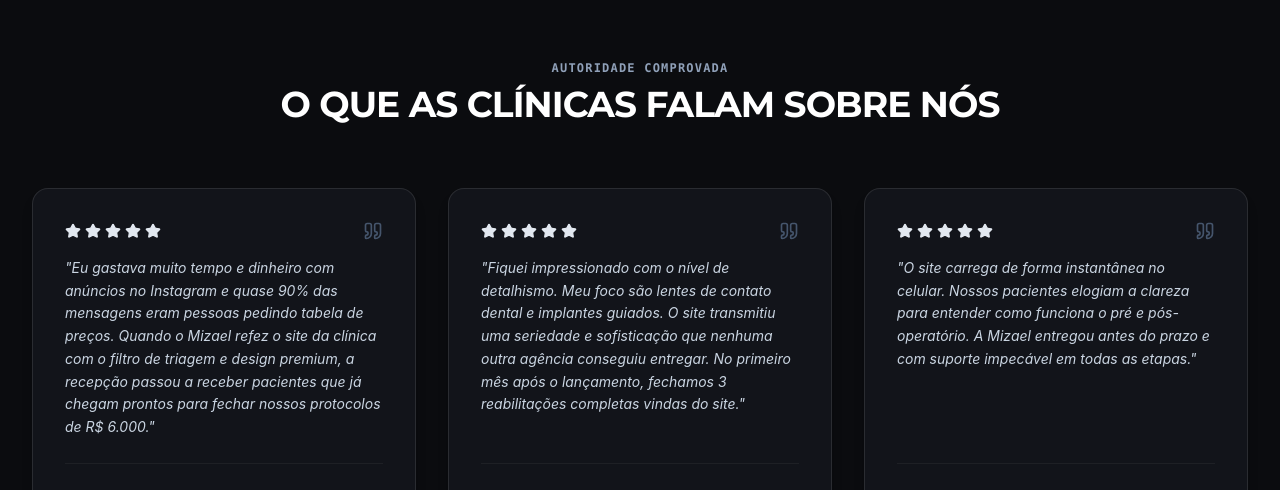
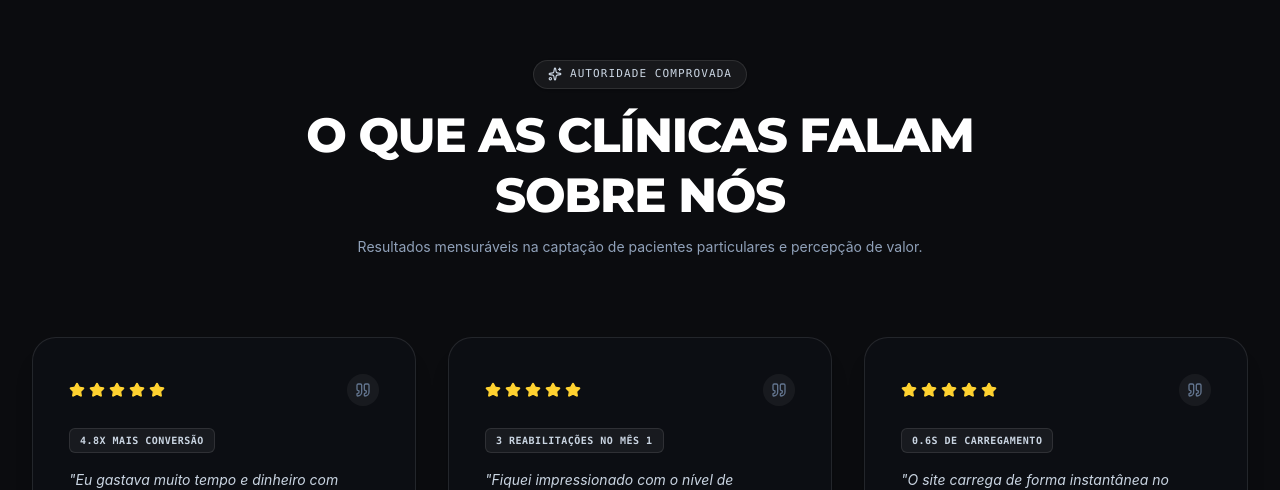
Before and after one commit to barriufofo-cyber/webmizael, a React (Vite) app: page / in a window 1280 px wide. Shown: the part 5879-6369 px from the top of the page. Built offline with nearby package versions, Linux system fonts and the light colour scheme.

Commit message:
feat: adicionar efeito spotlight interativo e badges nos cards de depoimentos

```diff
--- a/src/components/Testimonials.tsx
+++ b/src/components/Testimonials.tsx
@@ -1,5 +1,63 @@
-import React from 'react';
-import { Star, Quote, CheckCircle2 } from 'lucide-react';
+import React, { useRef, useState } from 'react';
+import { Star, Quote, CheckCircle2, Sparkles, Building2, MapPin } from 'lucide-react';
+
+interface SpotlightCardProps {
+  children: React.ReactNode;
+  className?: string;
+}
+
+const SpotlightCard: React.FC<SpotlightCardProps> = ({ children, className = '' }) => {
+  const cardRef = useRef<HTMLDivElement>(null);
+  const [position, setPosition] = useState({ x: 0, y: 0 });
+  const [opacity, setOpacity] = useState(0);
+
+  const handleMouseMove = (e: React.MouseEvent<HTMLDivElement>) => {
+    if (!cardRef.current) return;
+    const rect = cardRef.current.getBoundingClientRect();
+    setPosition({
+      x: e.clientX - rect.left,
+      y: e.clientY - rect.top,
+    });
+  };
+
+  const handleMouseEnter = () => setOpacity(1);
+  const handleMouseLeave = () => setOpacity(0);
+
+  return (
+    <div
+      ref={cardRef}
+      onMouseMove={handleMouseMove}
+      onMouseEnter={handleMouseEnter}
+      onMouseLeave={handleMouseLeave}
+      className={`relative rounded-3xl border border-white/10 bg-[#0d0f14]/90 p-7 sm:p-9 overflow-hidden transition-all duration-300 hover:border-slate-300/40 hover:-translate-y-1.5 shadow-xl group ${className}`}
+    >
+      {/* Dynamic Interactive Spotlight that follows the mouse cursor */}
+      <div
+        className="pointer-events-none absolute -inset-px rounded-3xl transition-opacity duration-300"
+        style={{
+          opacity,
+          background: `radial-gradient(450px circle at ${position.x}px ${position.y}px, rgba(255, 255, 255, 0.08), transparent 60%)`,
+        }}
+      />
+      {/* Subtle border highlight following cursor */}
+      <div
+        className="pointer-events-none absolute -inset-px rounded-3xl transition-opacity duration-300"
+        style={{
+          opacity,
+          background: `radial-gradient(280px circle at ${position.x}px ${position.y}px, rgba(226, 232, 240, 0.25), transparent 70%)`,
+          mask: 'linear-gradient(#fff 0 0) content-box, linear-gradient(#fff 0 0)',
+          WebkitMask: 'linear-gradient(#fff 0 0) content-box, linear-gradient(#fff 0 0)',
+          maskComposite: 'exclude',
+          WebkitMaskComposite: 'xor',
+          padding: '1px',
+        }}
+      />
+      <div className="relative z-10 flex flex-col justify-between h-full">
+        {children}
+      </div>
+    </div>
+  );
+};
 
 export const Testimonials: React.FC = () => {
   const testimonials = [
@@ -10,7 +68,8 @@ export const Testimonials: React.FC = () => {
       role: 'Médica Dermatologista · CRM/SP 179.330',
       clinic: 'Clínica Figueiredo Dermatologia',
       location: 'São Paulo, SP',
-      verified: 'Paciente particular exclusivo',
+      verified: 'Paciente particular de alto ticket',
+      metric: '4.8x mais conversão',
     },
     {
       quote:
@@ -20,6 +79,7 @@ export const Testimonials: React.FC = () => {
       clinic: 'Montenegro Oral Institute',
       location: 'Barra da Tijuca, RJ',
       verified: 'R$ 140k em fechamentos no 1º mês',
+      metric: '3 reabilitações no mês 1',
     },
     {
       quote:
@@ -29,39 +89,52 @@ export const Testimonials: React.FC = () => {
       clinic: 'Prado Plastic Surgery',
       location: 'Curitiba, PR',
       verified: 'Score 100 no Google PageSpeed',
+      metric: '0.6s de carregamento',
     },
   ];
 
   return (
-    <section id="depoimentos" className="py-24 sm:py-32 relative bg-[#0b0c0f]">
+    <section id="depoimentos" className="py-24 sm:py-32 relative bg-[#0b0c0f] overflow-hidden">
+      {/* Background Subtle Ambient Lighting */}
+      <div className="absolute top-1/2 left-1/2 -translate-x-1/2 -translate-y-1/2 w-[700px] h-[350px] bg-slate-400/5 rounded-full blur-3xl pointer-events-none -z-10" />
+
       <div className="max-w-7xl mx-auto px-4 sm:px-6 lg:px-8">
 
-        {/* Header */}
-        <div className="text-center max-w-3xl mx-auto mb-16">
-          <div className="text-xs font-semibold tracking-widest text-slate-400 uppercase font-mono mb-2">
-            Autoridade Comprovada
+        {/* Section Header */}
+        <div className="text-center max-w-3xl mx-auto mb-16 sm:mb-20">
+          <div className="inline-flex items-center gap-2 px-3.5 py-1.5 rounded-full bg-white/5 border border-white/10 text-slate-300 text-xs font-medium tracking-wide mb-4 shadow-sm">
+            <Sparkles className="w-3.5 h-3.5 text-slate-300" />
+            <span className="uppercase tracking-widest text-[11px] font-mono">Autoridade Comprovada</span>
           </div>
-          <h2 className="text-2xl sm:text-4xl font-bold text-white tracking-tight font-heading uppercase">
-            O Que As Clínicas Falam Sobre Nós
+
+          <h2 className="text-3xl sm:text-4xl md:text-5xl font-extrabold text-white tracking-tight font-heading leading-tight uppercase">
+            O Que as Clínicas Falam Sobre Nós
           </h2>
+          <p className="mt-3 text-sm text-slate-400 max-w-xl mx-auto">
+            Resultados mensuráveis na captação de pacientes particulares e percepção de valor.
+          </p>
         </div>
 
-        {/* Testimonials Grid */}
+        {/* Testimonials Spotlight Grid */}
         <div className="grid grid-cols-1 md:grid-cols-3 gap-6 sm:gap-8">
           {testimonials.map((item, index) => (
-            <div
-              key={index}
-              className="bg-[#12141a] border border-white/10 hover:border-white/20 rounded-2xl p-6 sm:p-8 flex flex-col justify-between transition-all duration-300 hover:-translate-y-1 shadow-lg text-left"
-            >
+            <SpotlightCard key={index}>
               <div>
                 {/* Rating stars & Quote Icon */}
-                <div className="flex items-center justify-between mb-4">
-                  <div className="flex items-center gap-1 text-slate-200">
+                <div className="flex items-center justify-between mb-5">
+                  <div className="flex items-center gap-1">
                     {[...Array(5)].map((_, i) => (
-                      <Star key={i} className="w-4 h-4 fill-slate-200 text-slate-200" />
+                      <Star key={i} className="w-4 h-4 fill-amber-300 text-amber-300" />
                     ))}
                   </div>
-                  <Quote className="w-5 h-5 text-slate-600" />
+                  <div className="w-8 h-8 rounded-full bg-white/5 flex items-center justify-center text-slate-500">
+                    <Quote className="w-4 h-4" />
+                  </div>
+                </div>
+
+                {/* Tag de destaque */}
+                <div className="inline-block mb-4 px-2.5 py-1 rounded-md bg-white/5 border border-white/10 text-[10px] font-mono text-slate-300 font-semibold uppercase tracking-wider">
+                  {item.metric}
                 </div>
 
                 {/* Quote Text */}
@@ -71,22 +144,29 @@ export const Testimonials: React.FC = () => {
               </div>
 
               {/* Doctor Details */}
-              <div className="pt-6 mt-6 border-t border-white/5 space-y-1">
-                <div className="font-bold text-white text-sm font-heading">
+              <div className="pt-6 mt-6 border-t border-white/10 space-y-1.5">
+                <div className="font-bold text-white text-base font-heading">
                   {item.doctor}
                 </div>
                 <div className="text-xs text-slate-400 font-mono">
                   {item.role}
                 </div>
-                <div className="text-xs text-slate-500">
-                  {item.clinic} · {item.location}
+                <div className="flex items-center gap-2 text-xs text-slate-400">
+                  <Building2 className="w-3.5 h-3.5 text-slate-400 shrink-0" />
+                  <span className="truncate">{item.clinic}</span>
                 </div>
-                <div className="pt-2 flex items-center gap-1.5 text-[11px] text-emerald-400">
-                  <CheckCircle2 className="w-3.5 h-3.5" />
+                <div className="flex items-center gap-1.5 text-xs text-slate-400">
+                  <MapPin className="w-3.5 h-3.5 text-slate-400 shrink-0" />
+                  <span>{item.location}</span>
+                </div>
+
+                {/* Verified Badge */}
+                <div className="pt-2 flex items-center gap-1.5 text-xs text-emerald-400 font-medium">
+                  <CheckCircle2 className="w-4 h-4 shrink-0" />
                   <span>{item.verified}</span>
                 </div>
               </div>
-            </div>
+            </SpotlightCard>
           ))}
         </div>
 
```
